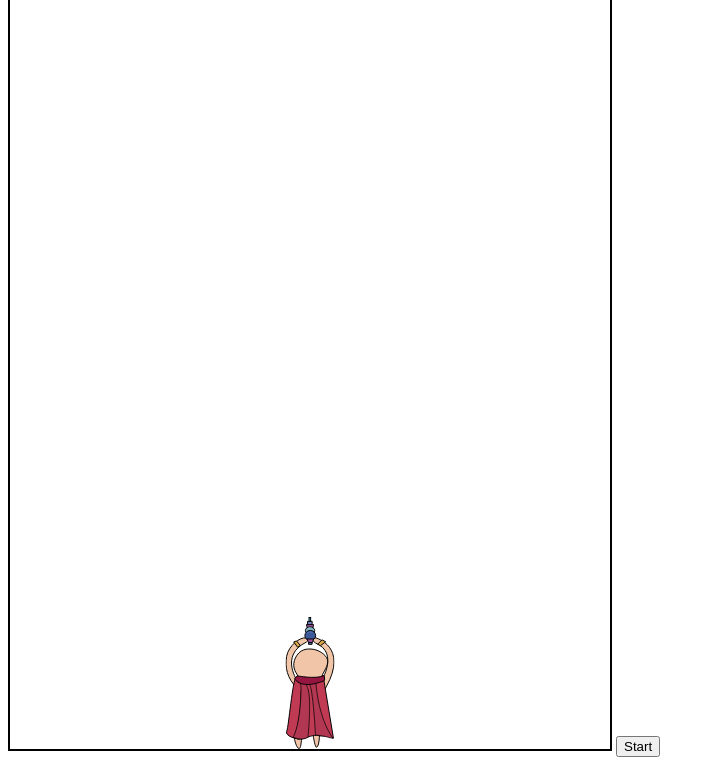
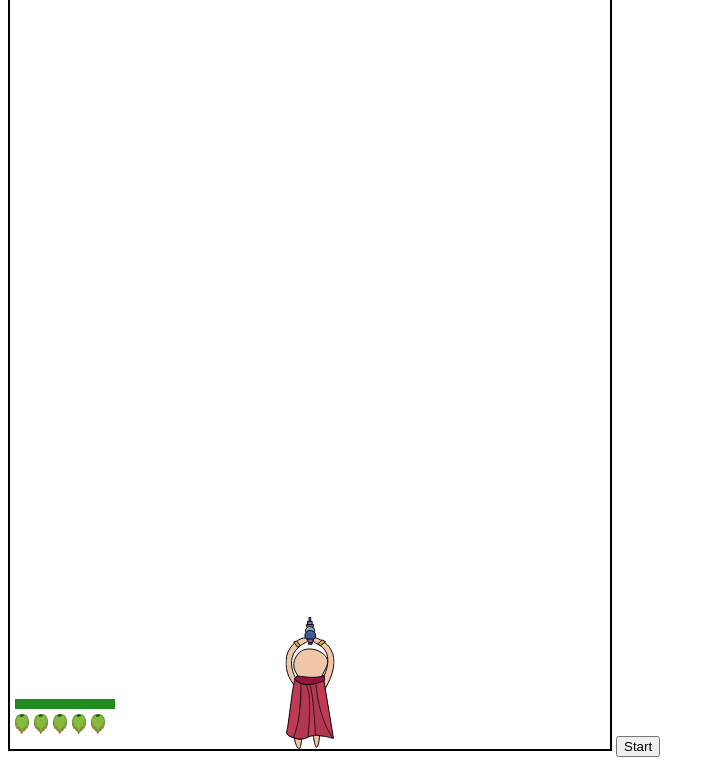
Before and after one commit to jessromun/SPACE-FROGS, a plain HTML site: page index.html in a window 1280 px wide. Both pictures are taken after a click on the button "Start". Shown: the part 61-826 px from the top of the page, without its empty margins (0-715 px from the left). Drawn offline with Linux system fonts and the light colour scheme.

Commit message:
Add Class Indicator Bars

```diff
--- a/index.html
+++ b/index.html
@@ -13,6 +13,7 @@
     <script src="src/components/ClassEnemy.js"></script>
     <script src="src/components/ClassCharacter.js"></script>
     <script src="src/components/ClassShot.js"></script>
+    <script src="src/components/ClassIndicatorBars.js"></script>
     <script src="src/index.js"></script>
 </body>
 
--- a/src/components/ClassIndicatorBars.js
+++ b/src/components/ClassIndicatorBars.js
@@ -15,10 +15,10 @@ class Indicator {
         ctx.fillRect(this.x, this.y, (this.width * health) / maxHealth, this.height); //
     }
 
-    drawBullets(shootsArr) {
-        shootsArr.forEach((shot, indx) => {
-            ctx.drawImage(this.img, this.x + ((this.imgWidth + 5) * indx), this.y + this.height + 5, this.imgWidth, this.imgHeight);
-        });
+    drawBullets(shootsArr, bullets) {
+        for (let i = 0; i < bullets - shootsArr.length; i++) {
+            ctx.drawImage(this.img, this.x + ((this.imgWidth + 5) * i), this.y + this.height + 5, this.imgWidth, this.imgHeight);
+        }
     }
 
 }
--- a/src/index.js
+++ b/src/index.js
@@ -4,7 +4,7 @@ const ctx = $canvas.getContext('2d');
 let intervalIdGame = null, intervalIdOver = null;
 const keys = [];
 // TODO: Refactorizar para ahorrar la línea 7 y la función defaulSettings() en una sola.
-let frames, enemiesArr = [], enemiesCount = 1, finalEnemy = [], enemyHealth = 20, p1, isOver = false, ampMovBoss = 0.01, level = 1;
+let frames, enemiesArr = [], enemiesCount = 1, finalEnemy = [], enemyHealth = 20, p1, indicators, isOver = false, ampMovBoss = 0.01, level = 1;
 
 function defaultSettings() {
     intervalIdGame = null;
@@ -21,6 +21,7 @@ function defaultSettings() {
     p1.shotsPerSec = 5;
     p1.isFirstEnemyDestroyed = false;
     p1.score = 0;
+    indicators = new Indicator(5, $canvas.height - 50, 100, 10);
     isOver = false;
     ampMovBoss = 0.01;
     level = 1;
@@ -51,6 +52,7 @@ function update() {
     drawFinalEnemy();
     p1.draw();
     drawShots();
+    drawIndicatorBars();
     checkCrashEnemiesCharacter();
     checkShootToEnemies();
     checkShootFinalEnemy();
@@ -91,7 +93,8 @@ function healCharacter() {
 }
 
 function drawIndicatorBars() {
-
+    indicators.drawHealth(p1.health);
+    indicators.drawBullets(p1.shotsArr, p1.bullets);
 }
 
 // Controls =================================================================================================
```
